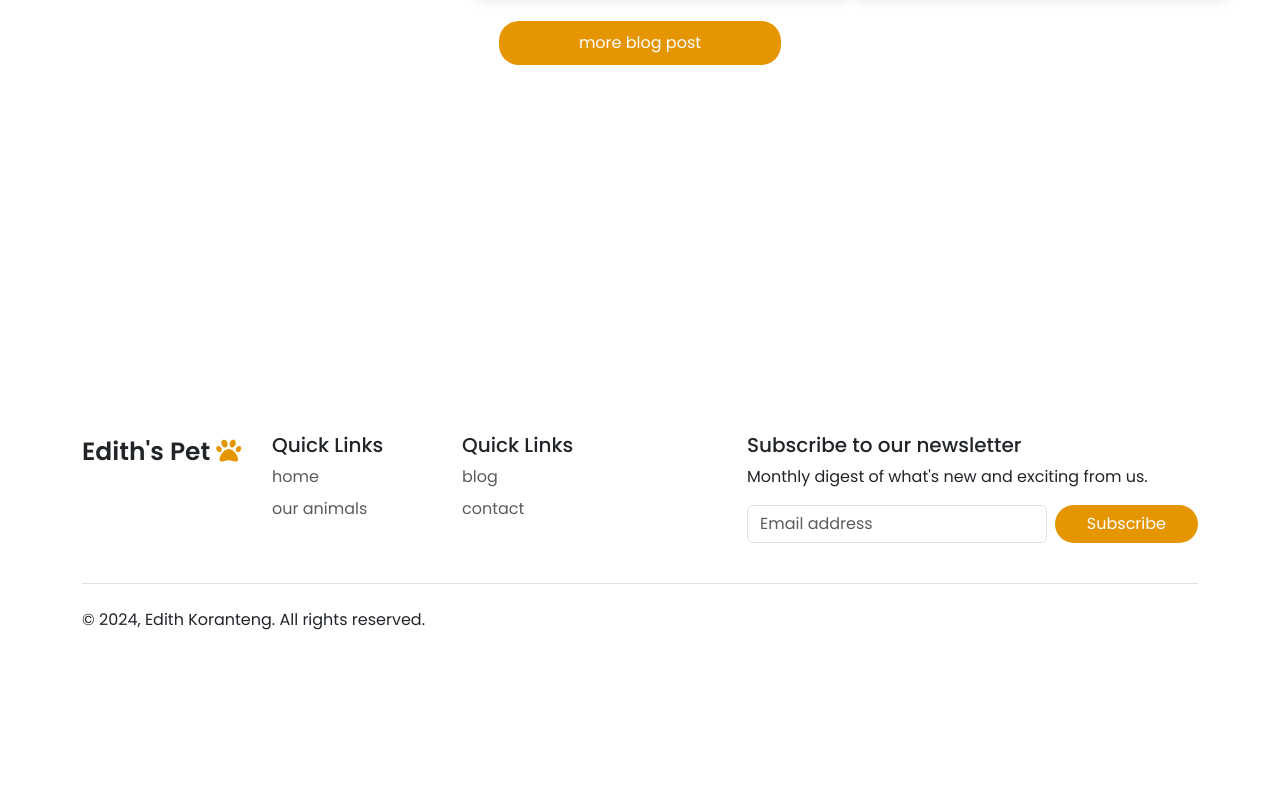
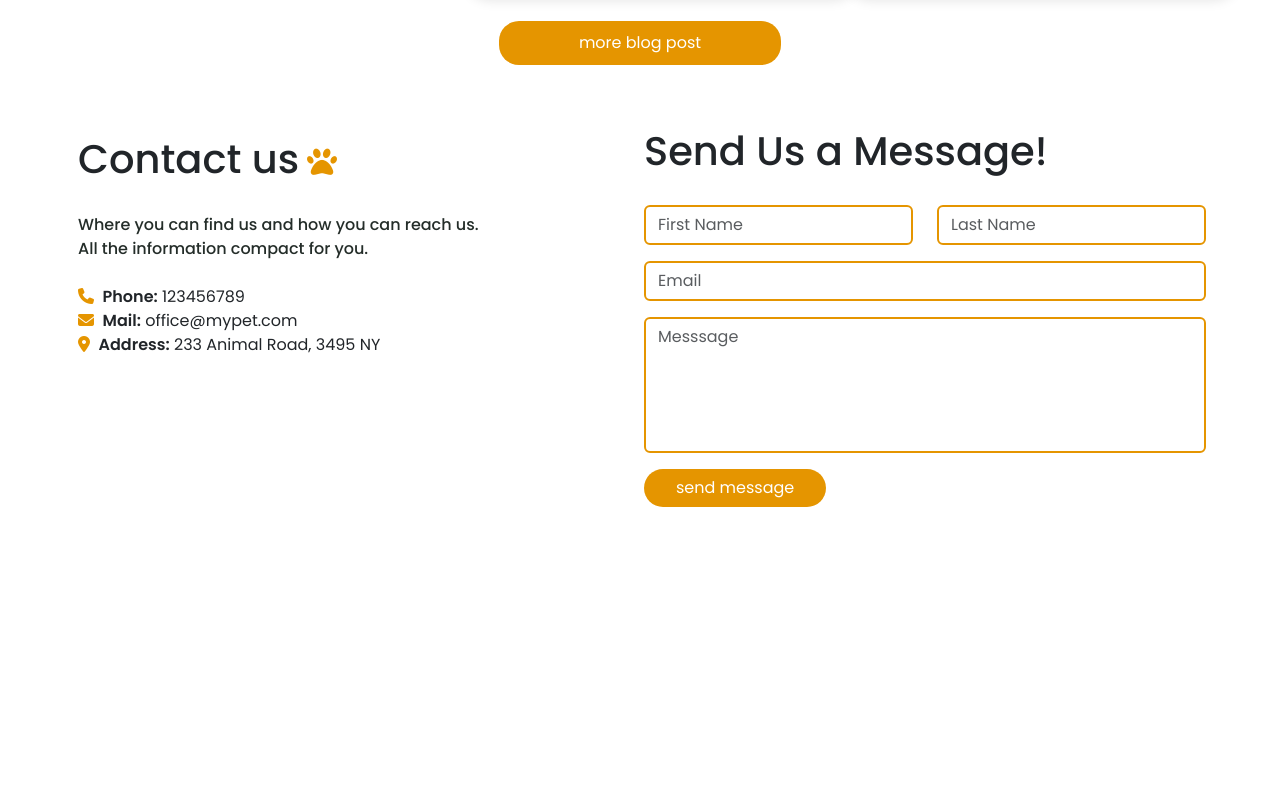
Before and after one commit to oppong-josephh/edith-s-pets, a plain HTML site: page index.html in a window 1280 px wide. Shown: the part 2833-3620 px from the top of the page. Before the commit the page ends 3577 px from the top, so only its background shows below. Drawn offline with nearby package versions, Linux system fonts and the light colour scheme.

Commit message:
footer updated

```diff
--- a/index.css
+++ b/index.css
@@ -209,23 +209,55 @@ button {
 /* ===========================  end blog  =============================  */
 
 
+/* ===========================  contact  =============================  */
+.contact-text span:nth-of-type(1){
+  font-size: 2.5rem;
+  font-weight: 500;
+}
+
+.contact-text span:nth-of-type(2){
+  font-size: 16px;
+  color: var(--grey);
+  font-weight: 500;
+}
+
+.label-title{
+  font-size: 2.5rem;
+  font-weight: 500;
+}
+
+.form-group input{
+  border: 2px solid var(--yellow);
+}
+.form-group textarea{
+  border: 2px solid var(--yellow);
+}
+/* ===========================  end contact  =============================  */
 
 
-
-
-
-
-
-
-
-
-
-
-
-
-
-
-
+/* ===========================  footer  =============================  */
 .footer1{
   margin-top: 20rem;
 }
+
+.main-footer{
+  background-color: #e59500;
+  position: relative;
+}
+
+.footer-paw1 {
+  position: absolute;
+  top: -25rem;
+  right: 12rem;
+  transform: scale(0.8);
+  z-index: -1;
+}
+
+.sub-btn {
+  margin-left: 2rem;
+  border: 2px solid var(--yellow) !important;
+  color: var(--yellow) !important;
+  background-color: white !important;
+  transition: transform 0.9s ease;
+}
+/* ===========================  end footer  =============================  */
--- a/index.html
+++ b/index.html
@@ -383,8 +383,8 @@
                 <strong>What dog bed is the best for my little friend?</strong>
               </h5>
               <p class="card-text">
-                The choice is enormous. From premium luxury beds to very
-                simple. What should I look for and how...
+                The choice is enormous. From premium luxury beds to very simple.
+                What should I look for and how...
               </p>
               <div class="b-read text-center">
                 <span
@@ -425,7 +425,6 @@
             </div>
           </div>
         </div>
-
       </div>
       <div class="main-btn text-center">
         <br />
@@ -434,13 +433,105 @@
     </div>
     <!-- ===========================  end blog  ============================= -->
 
+    <!-- ===========================  contact  ============================= -->
+    <div class="container mt-5">
+      <div class="row">
+        <div class="col-md-6 g-3">
+          <div class="contact-text">
+            <span>
+              Contact us &nbsp;&nbsp;&nbsp;
+              <i class="fas fa-paw" style="color: #e59500; font-size: 30px; margin-left: -44px; "></i
+                >
+            </span>
+            <br />
+            <br />
+            <span>
+              Where you can find us and how you can reach us. <br> All the
+              information compact for you.
+              <br> <br>
+            </span>
+            <ul class="list-unstyled">
+              <li>
+                <i class="fas fa-phone" style="color: #e59500"></i
+                >&nbsp;&nbsp;<strong>Phone:</strong> 123456789
+              </li>
+              <li>
+                <i class="fas fa-envelope" style="color: #e59500"></i
+                >&nbsp;&nbsp;<strong>Mail:</strong> office@mypet.com
+              </li>
+              <li>
+                <i class="fas fa-location-dot" style="color: #e59500"></i
+                >&nbsp;&nbsp;<strong>Address:</strong> 233 Animal Road, 3495 NY
+              </li>
+            </ul>
+          </div>
+        </div>
+
+        <div class="col-md-6 g-2">
+          <form>
+            <label class="form-label label-title">
+              Send Us a Message!
+            </label>
+            <div class="form-row row">
+              <div class="form-group col-md-6">
+                <input
+                  type="text"
+                  class="form-control mt-3"
+                  id="inputFirstName"
+                  placeholder="First Name"
+                />
+              </div>
+              <div class="form-group col-md-6">
+                <input
+                  type="email"
+                  class="form-control mt-3"
+                  id="inputLastName"
+                  placeholder="Last Name"
+                />
+              </div>
+            </div>
+            <div class="form-group">
+              <input
+                type="email"
+                class="form-control mt-3"
+                id="inputEmail"
+                placeholder="Email"
+              />
+            </div>
+            <div class="form-group">
+              <textarea
+                class="mt-3 form-control"
+                name="Message"
+                placeholder="Messsage"
+                id="inputMessage"
+                cols="80"
+                rows="5"
+                style="resize: none"
+              ></textarea>
+            </div>
+            <button
+              type="submit"
+              class="btn h-btn1 text-white mb-4 mt-3 text-center"
+            >
+              send message
+            </button>
+          </form>
+        </div>
+      </div>
+    </div>
+    <!-- ===========================  end contact  ============================= -->
+
     <!-- ===========================  footer  ============================= -->
+    <div class="main-footer">
       <div class="container footer1">
         <footer class="py-5">
           <div class="row">
-          <div class="col-6 col-md-2 mb-3">
+            <div class="col-6 col-md-2 mb-3 position-relative">
+              <div class="paw">
+                <img src="img/cat2.png" alt="" class="footer-paw1">
+              </div>
               <span class="logo-name"
-              >Edith's Pet <i class="fa-solid fa-paw nav-logo"></i>
+                >Edith's Pet <i class="fa-solid fa-paw nav-logo" style="color: white;"></i>
               </span>
             </div>
 
@@ -484,7 +575,7 @@
                     class="form-control"
                     placeholder="Email address"
                   />
-                <button class="btn btn-primary" type="button">Subscribe</button>
+                  <button class="btn sub-btn btn-primary" type="button">Subscribe</button>
                 </div>
               </form>
             </div>
@@ -502,6 +593,7 @@
           </div>
         </footer>
       </div>
+    </div>
 
     <script src="https://cdn.jsdelivr.net/npm/bootstrap@5.3.3/dist/js/bootstrap.bundle.min.js"></script>
   </body>
```
Lines whose indentation alone changed are shown as unchanged.
